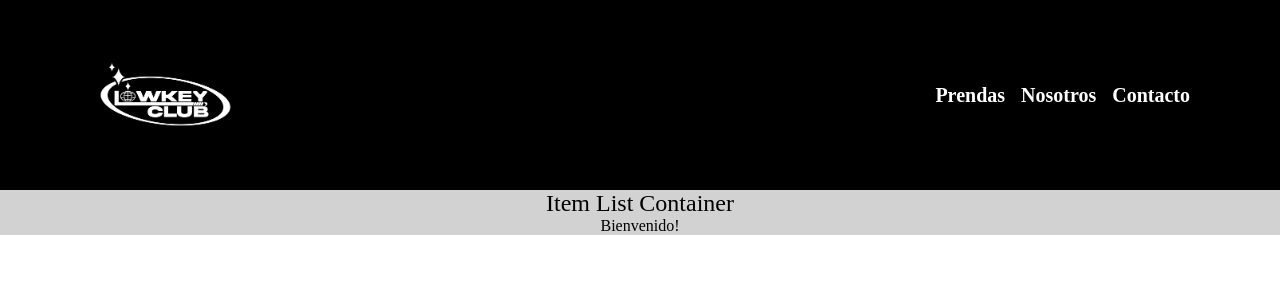
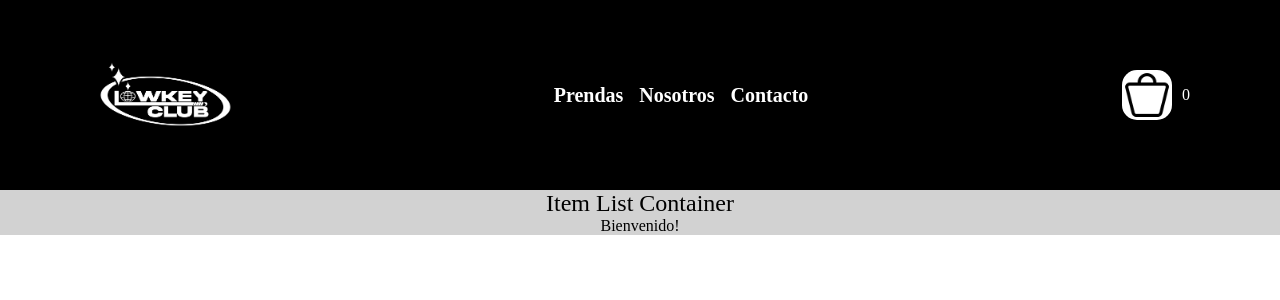
Before and after one commit to nachoguarino/page-SPA, a React (Vite) app: page / in a window 1280 px wide. Shown: the top 300 px of the page. Built offline with nearby package versions, Linux system fonts and the light colour scheme.

Commit message:
cardwidget aplicado

```diff
--- a/index.html
+++ b/index.html
@@ -2,7 +2,7 @@
 <html lang="en">
   <head>
     <meta charset="UTF-8" />
-    <link rel="icon" type="image/svg+xml" href="/vite.svg" />
+    <link rel="icon" type="image/svg+xml" href="/lwklogo" />
     <meta name="viewport" content="width=device-width, initial-scale=1.0" />
     <title>Lowkeyclub Clothing</title>
   </head>
--- a/src/App.jsx
+++ b/src/App.jsx
@@ -1,9 +1,9 @@
 import './App.css'
+import CartWidget from './components/CardWidget/CardWidget';
 import { NavBar } from './components/NavBar/NavBar'
 import { ItemListContainer } from './components/itemListContainer/itemListContainer'
 
 function App() {
-
 
   return (
       <div>
--- /dev/null
+++ b/src/components/CardWidget/CardWidget.css
@@ -0,0 +1,16 @@
+.cardWidget{
+    display: flex;
+    align-items: center;
+
+}
+
+.cardWidgetLogo{
+    width: 50px;
+    background-color: white;
+    border-radius: 30%;
+}
+
+.carritoItems{
+    color: white;
+    padding-left: 10px;
+}
--- /dev/null
+++ b/src/components/CardWidget/CardWidget.jsx
@@ -0,0 +1,15 @@
+import { Component, PureComponent } from 'react'
+import logo from '../../assets/bolsa-de-la-compra.png'
+import './CardWidget.css'
+
+const CartWidget = () => {
+
+    return (
+        <div className='cardWidget'>
+            <img className="cardWidgetLogo" src={logo} alt="LOGO" />
+            <span className="carritoItems">0</span>
+        </div>
+    )
+}
+
+export default CartWidget
--- a/src/components/NavBar/NavBar.jsx
+++ b/src/components/NavBar/NavBar.jsx
@@ -1,5 +1,5 @@
 import './NavBar.css'
-
+import CartWidget from '../CardWidget/CardWidget'
 
 export const NavBar = () => {
 
@@ -14,6 +14,8 @@ export const NavBar = () => {
                     <h3 className="navbarItem">Nosotros</h3>
                     <h3 className='navbarItem'>Contacto</h3>
                 </nav>
+
+                <CartWidget />
             </div>
         </header>
     )
```
Also changed, not shown: src/assets/bolsa-de-la-compra.png (added).
